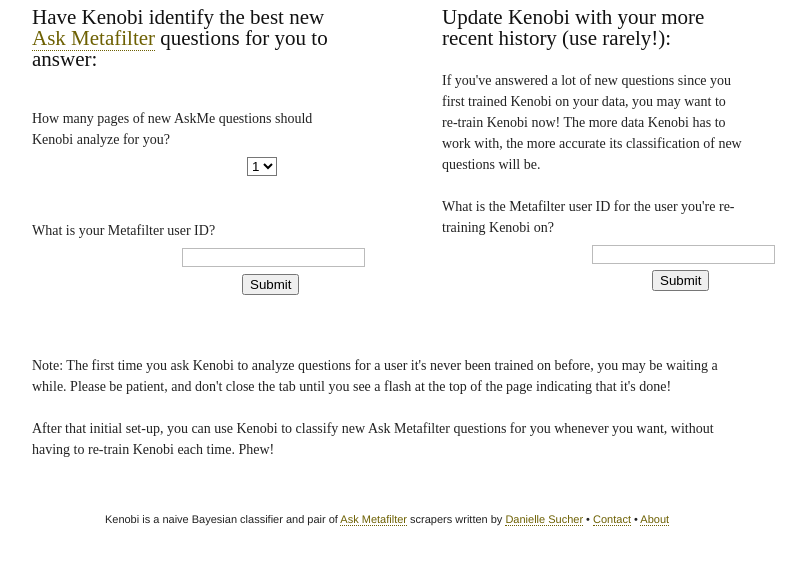
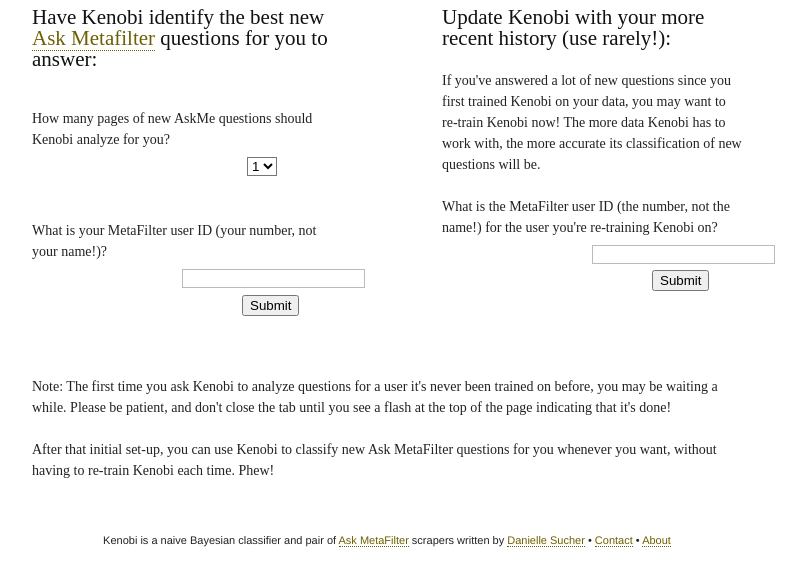
Before and after one commit to DanielleSucher/Kenobi-on-Rails, a Rails app: page /home in a window 1280 px wide. Shown: the part 175-761 px from the top of the page, without its empty margins (253-1059 px from the left). Run offline with Rails 7, Linux system fonts and the light colour scheme; style sheets or scripts are compiled from the project's sources; parts of the project's set-up code (start-up, migrations or seed data) failed here and were passed over; some libraries are stand-ins or nearby versions.

Commit message:
Improved UI

```diff
--- a/app/views/layouts/application.html.erb
+++ b/app/views/layouts/application.html.erb
@@ -20,7 +20,7 @@
                 <%= yield %>
             </div>
             <div class="footer">
-                Kenobi is a naive Bayesian classifier and pair of <%= link_to "Ask Metafilter", "http://ask.metafilter.com/" %> scrapers written by <%= link_to "Danielle Sucher", "http://daniellesucher.com" %> • <%= link_to "Contact", "mailto:dsucher@gmail.com" %> • <%= link_to "About", about_path %>
+                Kenobi is a naive Bayesian classifier and pair of <%= link_to "Ask MetaFilter", "http://ask.metafilter.com/" %> scrapers written by <%= link_to "Danielle Sucher", "http://daniellesucher.com" %> • <%= link_to "Contact", "mailto:dsucher@gmail.com" %> • <%= link_to "About", about_path %>
             </div>
         </div>
     </body>
--- a/app/views/pages/about.html.erb
+++ b/app/views/pages/about.html.erb
@@ -2,10 +2,10 @@
 	You read the footer, but what does it really mean? Well, in the 1700s
 	<%= link_to "Reverend Thomas Bayes", "http://lesswrong.com/lw/774/a_history_of_bayes_theorem/" %> came up with this nifty little equation known as <%= link_to "Bayes Theorem", "http://yudkowsky.net/rational/bayes" %>, which is a way of figuring out just how persuasive each additional bit of evidence you come across really ought to be to you, under the circumstances.
 <p>
-	Kenobi uses Bayes Theorem to analyze old data from your <%= link_to "Ask Metafilter", "http://ask.metafilter.com/" %> profile to learn what kinds of questions you tend to give well-received answers to. Once it has learned from your old answers, it can apply what it knows whenever you ask it to classify newly posted questions on <%= link_to "the green", "http://ask.metafilter.com/" %>. Kenobi looks at each new questions in turn, and collects only those which are similar enough (according to Bayes Theorem!) to the sorts of questions you've previously posted well-received (read: favorited at all) answers to before.
+	Kenobi uses Bayes Theorem to analyze old data from your <%= link_to "Ask MetaFilter", "http://ask.metafilter.com/" %> profile to learn what kinds of questions you tend to give well-received answers to. Once it has learned from your old answers, it can apply what it knows whenever you ask it to classify newly posted questions on <%= link_to "the green", "http://ask.metafilter.com/" %>. Kenobi looks at each new questions in turn, and collects only those which are similar enough (according to Bayes Theorem!) to the sorts of questions you've previously posted well-received (read: favorited at all) answers to before.
 </p>
 <p>
-	Aside from the classifier, Kenobi also has a pair of scrapers in its innards. I took a cool screen scraping class offered by <%= link_to "ScraperWiki", "https://scraperwiki.com" %>, so Kenobi was my project to solidify my understanding of how scraping works. Kenobi has two separate scrapers - one to scrape a user's profile for past answered questions and answer favorite counts, and one to scrape <%= link_to "the green", "http://ask.metafilter.com/" %> for newly posted questions. Two scrapers were needed because the two data sources are formatted differently, and because Kenobi has to log into Metafilter (using a tool called <%= link_to "Mechanize", "https://github.com/tenderlove/mechanize" %>) to gather the training data but can gather the new questions without bothering to log in.
+	Aside from the classifier, Kenobi also has a pair of scrapers in its innards. I took a cool screen scraping class offered by <%= link_to "ScraperWiki", "https://scraperwiki.com" %>, so Kenobi was my project to solidify my understanding of how scraping works. Kenobi has two separate scrapers - one to scrape a user's profile for past answered questions and answer favorite counts, and one to scrape <%= link_to "the green", "http://ask.metafilter.com/" %> for newly posted questions. Two scrapers were needed because the two data sources are formatted differently, and because Kenobi has to log into MetaFilter (using a tool called <%= link_to "Mechanize", "https://github.com/tenderlove/mechanize" %>) to gather the training data but can gather the new questions without bothering to log in.
 </p>
 <p>
 	You're welcome to take a look at my <%= link_to "source code", "https://github.com/DanielleSucher/Kenobi-on-Rails" %> over on Github if you like.
--- a/app/views/pages/home.html.erb
+++ b/app/views/pages/home.html.erb
@@ -11,7 +11,7 @@
 			<span class="form_select"><%= select_tag :pages, "<option>1</option><option>2</option><option>3</option><option>4</option><option>5</option>".html_safe %></span>
 		</div>
 		<div class="field lower">
-			What is your Metafilter user ID?
+			What is your MetaFilter user ID (your number, not your name!)?
 			<br />
 			<span class="form_input"><%= text_field_tag :askme_id %></span>
 		</div>
@@ -26,7 +26,7 @@
 		<h3>Update Kenobi with your more recent history (use rarely!):</h3>
 		<p>If you've answered a lot of new questions since you first trained Kenobi on your data, you may want to re-train Kenobi now! The more data Kenobi has to work with, the more accurate its classification of new questions will be.</p>
 		<div class="field">
-			What is the Metafilter user ID for the user you're re-training Kenobi on?
+			What is the MetaFilter user ID (the number, not the name!) for the user you're re-training Kenobi on?
 			<br />
 			<span class="form_input"><%= text_field_tag :askme_id %></span>
 		</div>
@@ -38,5 +38,5 @@
 
 <div class="note">
 	<p>Note:  The first time you ask Kenobi to analyze questions for a user it's never been trained on before, you may be waiting a while. Please be patient, and don't close the tab until you see a flash at the top of the page indicating that it's done! </p>
-	<p>After that initial set-up, you can use Kenobi to classify new Ask Metafilter questions for you whenever you want, without having to re-train Kenobi each time. Phew!</p>
+	<p>After that initial set-up, you can use Kenobi to classify new Ask MetaFilter questions for you whenever you want, without having to re-train Kenobi each time. Phew!</p>
 </div>
```
